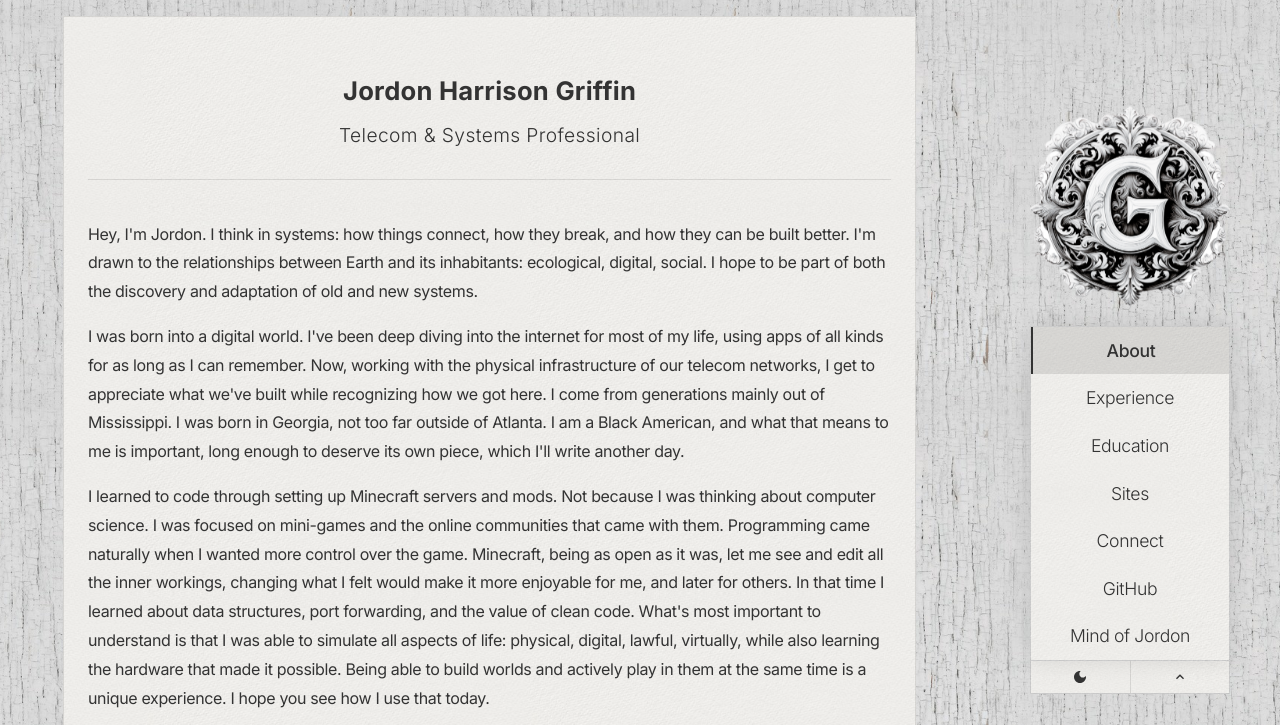
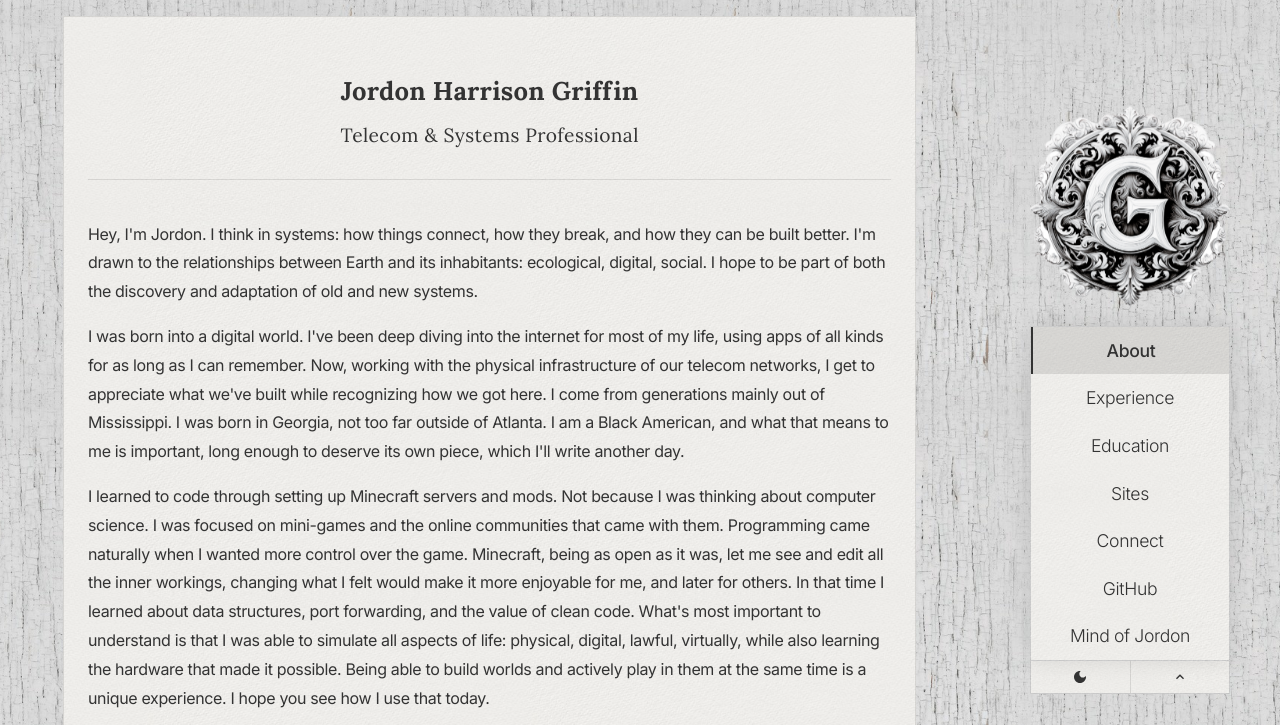
Before and after one commit to jordonhgriffin/jhg, a website: page index.html in a window 1280 px wide. Shown: the top 725 px of the page. Drawn offline with Linux system fonts and the light colour scheme.

Commit message:
26.9.18.5 - add Lora serif for headings
Pairs a warmer serif (Lora) with the Inter body text on h1-h4, to
complement the wood/paper material backgrounds. Mirrored into
template.html.

```diff
--- a/index.html
+++ b/index.html
@@ -1,5 +1,5 @@
 <!doctype html>
-<!-- Version 26.9.18.4 - seamless tiles for all wood/paper surfaces; fixed nav border/hover alignment bugs -->
+<!-- Version 26.9.18.5 - add Lora serif for headings (h1-h4) -->
 <html lang="en">
   <head>
     <meta charset="utf-8" />
@@ -67,7 +67,7 @@
     </script>
 
     <link
-      href="https://fonts.googleapis.com/css2?family=Inter:wght@100;300;400;500;700&display=swap"
+      href="https://fonts.googleapis.com/css2?family=Inter:wght@100;300;400;500;700&family=Lora:wght@400;500;600;700&display=swap"
       rel="stylesheet"
     />
     <style>
@@ -2674,6 +2674,13 @@
         }
       }
 
+      /* Heading font — pairs a warmer serif with the wood/paper material layer */
+      h1,
+      h2,
+      h3,
+      h4 {
+        font-family: "Lora", "Inter", -apple-system, BlinkMacSystemFont, serif;
+      }
     </style>
     <script>
 
@@ -3640,6 +3647,6 @@
         requestAnimationFrame(step);
       })();
     </script>
-    <footer>Version 26.9.18.4 · Made by <a href="https://jordonhgriffin.com">JHG</a> on <a href="https://en.wikipedia.org/wiki/MacBook_Pro_(Apple_silicon)" target="_blank" rel="noopener">MacBook Pro Silicon</a></footer>
+    <footer>Version 26.9.18.5 · Made by <a href="https://jordonhgriffin.com">JHG</a> on <a href="https://en.wikipedia.org/wiki/MacBook_Pro_(Apple_silicon)" target="_blank" rel="noopener">MacBook Pro Silicon</a></footer>
   </body>
 </html>
```
Also changed, not shown: template.html (+9 -1 lines).
